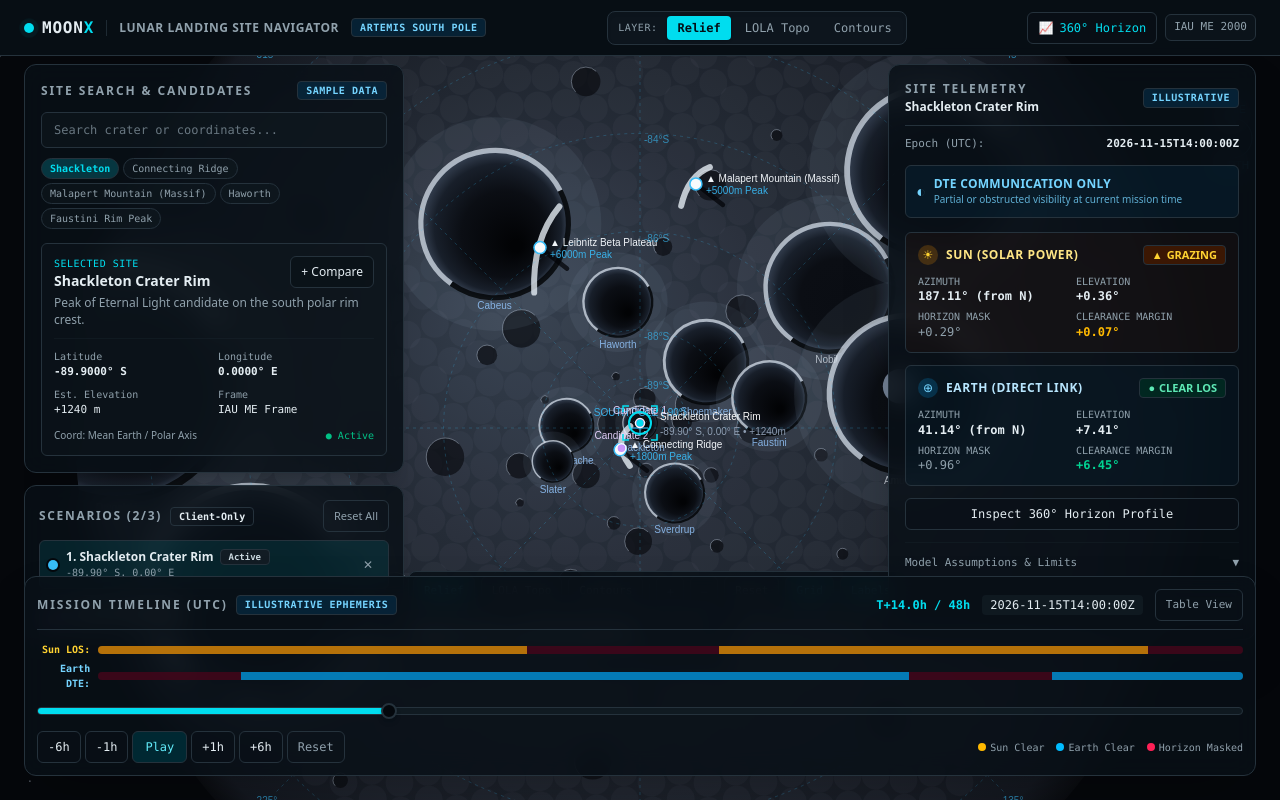
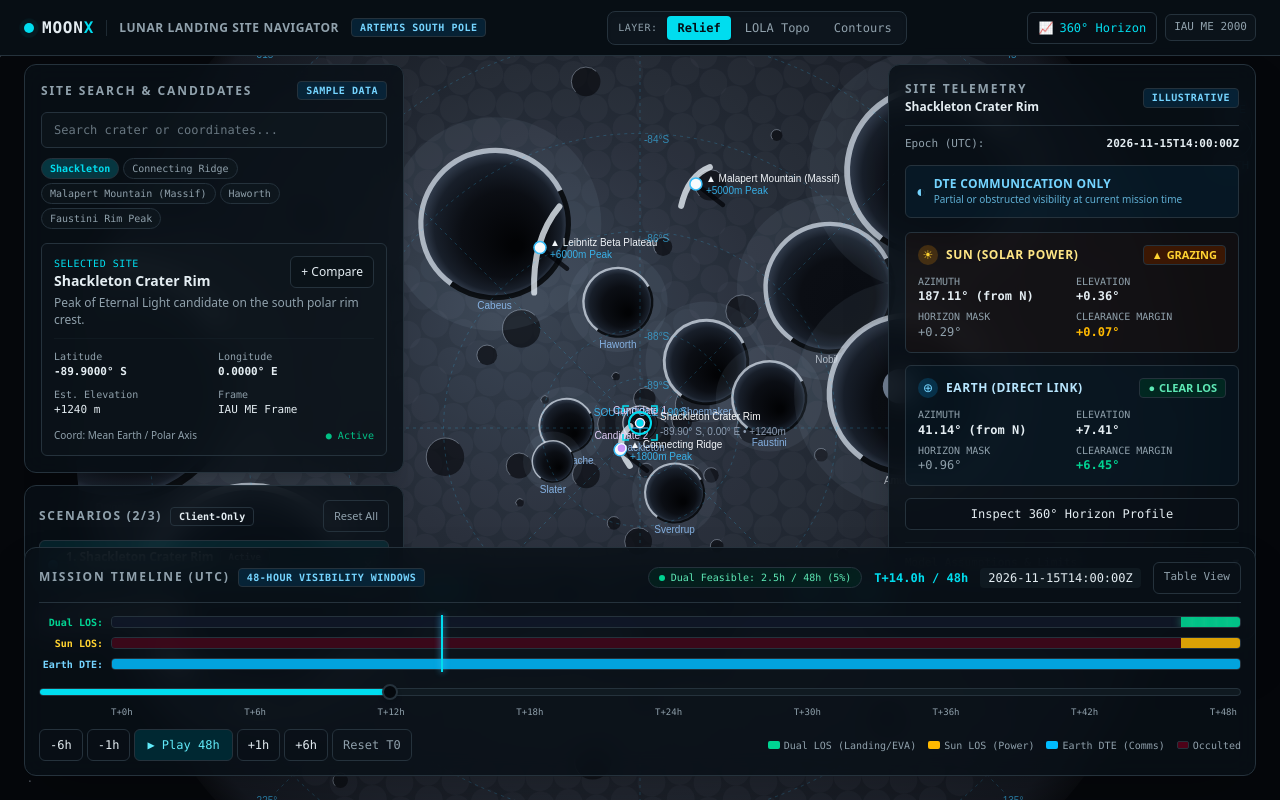
Before and after one commit to Mjay06/MoonX, a Next.js app: page / in a window 1280 px wide. Built offline with nearby package versions, Linux system fonts and the light colour scheme.

Commit message:
feat(timeline): add multi-track dynamic 48h visibility Gantt windows and time marker

```diff
--- a/src/components/mission-hud.tsx
+++ b/src/components/mission-hud.tsx
@@ -274,6 +274,7 @@ export function MissionHud() {
           durationHours={48}
           timeOffsetHours={timeOffsetHours}
           onTimeChange={setTimeOffsetHours}
+          selectedLocation={selectedLocation}
         />
       </div>
 
--- a/src/components/time-scrubber-panel.tsx
+++ b/src/components/time-scrubber-panel.tsx
@@ -1,15 +1,18 @@
 "use client";
 
-import React, { useState, useEffect } from "react";
+import React, { useState, useEffect, useMemo } from "react";
 import { Slider } from "@/components/ui/slider";
 import { Button } from "@/components/ui/button";
 import { Badge } from "@/components/ui/badge";
+import { LunarLocation } from "@/types/mission";
+import { calculateSampleTelemetry } from "@/lib/sample-telemetry";
 
 interface TimeScrubberPanelProps {
   baseTimeUtc: string; // ISO UTC string e.g. "2026-11-15T00:00:00Z"
   durationHours?: number;
   timeOffsetHours: number;
   onTimeChange: (offsetHours: number) => void;
+  selectedLocation?: LunarLocation | null;
 }
 
 export function TimeScrubberPanel({
@@ -17,6 +20,7 @@ export function TimeScrubberPanel({
   durationHours = 48,
   timeOffsetHours,
   onTimeChange,
+  selectedLocation,
 }: TimeScrubberPanelProps) {
   const [isPlaying, setIsPlaying] = useState(false);
   const [showTableView, setShowTableView] = useState(false);
@@ -33,7 +37,7 @@ export function TimeScrubberPanel({
       onTimeChange(
         timeOffsetHours >= durationHours ? 0 : Math.min(durationHours, timeOffsetHours + 0.5)
       );
-    }, 400);
+    }, 350);
     return () => clearInterval(interval);
   }, [isPlaying, timeOffsetHours, durationHours, onTimeChange]);
 
@@ -42,25 +46,93 @@ export function TimeScrubberPanel({
     onTimeChange(Math.max(0, Math.min(durationHours, timeOffsetHours + delta)));
   };
 
-  // Sample visibility windows across the 48-hour timeline for the illustrative track
-  // Solar: clear during [0-18h], [26-44h]
-  // Earth: clear during [6-34h], [40-48h]
-  const intervals = [
-    { startH: 0, endH: 6, sun: "CLEAR", earth: "BLOCKED", joint: "PARTIAL (Solar Only)" },
-    { startH: 6, endH: 12, sun: "CLEAR", earth: "CLEAR", joint: "FEASIBLE (Solar + DTE)" },
-    { startH: 12, endH: 18, sun: "CLEAR", earth: "CLEAR", joint: "FEASIBLE (Solar + DTE)" },
-    { startH: 18, endH: 24, sun: "BLOCKED", earth: "CLEAR", joint: "PARTIAL (DTE Only)" },
-    { startH: 24, endH: 30, sun: "GRAZING", earth: "CLEAR", joint: "MARGINAL" },
-    { startH: 30, endH: 36, sun: "CLEAR", earth: "BLOCKED", joint: "PARTIAL (Solar Only)" },
-    { startH: 36, endH: 42, sun: "CLEAR", earth: "CLEAR", joint: "FEASIBLE (Solar + DTE)" },
-    { startH: 42, endH: 48, sun: "BLOCKED", earth: "CLEAR", joint: "PARTIAL (DTE Only)" },
-  ];
+  // Dynamically compute the 48-hour visibility profile for the active location
+  const feasibilityProfile = useMemo(() => {
+    const stepSize = 0.5;
+    const stepsCount = Math.round(durationHours / stepSize);
+    const steps = [];
+    let feasibleHoursTotal = 0;
+    let solarHoursTotal = 0;
+    let earthHoursTotal = 0;
+
+    for (let i = 0; i < stepsCount; i++) {
+      const h = i * stepSize;
+      let isSunClear = false;
+      let isEarthClear = false;
+
+      if (selectedLocation) {
+        const telem = calculateSampleTelemetry(selectedLocation, baseTimeUtc, h);
+        isSunClear = telem.sun.visibility === "CLEAR";
+        isEarthClear = telem.earth.visibility === "CLEAR";
+      } else {
+        // Fallback default profile if no location is selected
+        isSunClear = (h >= 0 && h <= 18) || (h >= 26 && h <= 44);
+        isEarthClear = (h >= 6 && h <= 34) || (h >= 40 && h <= 48);
+      }
+
+      const isBothClear = isSunClear && isEarthClear;
+      if (isBothClear) feasibleHoursTotal += stepSize;
+      if (isSunClear) solarHoursTotal += stepSize;
+      if (isEarthClear) earthHoursTotal += stepSize;
+
+      steps.push({
+        hour: h,
+        isSunClear,
+        isEarthClear,
+        isBothClear,
+      });
+    }
+
+    return {
+      steps,
+      feasibleHoursTotal: Number(feasibleHoursTotal.toFixed(1)),
+      solarHoursTotal: Number(solarHoursTotal.toFixed(1)),
+      earthHoursTotal: Number(earthHoursTotal.toFixed(1)),
+      feasiblePct: Math.round((feasibleHoursTotal / durationHours) * 100),
+    };
+  }, [selectedLocation, baseTimeUtc, durationHours]);
+
+  // Generate 8 tabular intervals for the accessible table view
+  const intervals = useMemo(() => {
+    const list = [];
+    const intervalLen = 6;
+    for (let startH = 0; startH < durationHours; startH += intervalLen) {
+      const endH = startH + intervalLen;
+      const midH = startH + intervalLen / 2;
+      let sunStatus = "CLEAR";
+      let earthStatus = "CLEAR";
+
+      if (selectedLocation) {
+        const telem = calculateSampleTelemetry(selectedLocation, baseTimeUtc, midH);
+        sunStatus = telem.sun.visibility;
+        earthStatus = telem.earth.visibility;
+      } else {
+        sunStatus = (midH <= 18 || midH >= 26) ? "CLEAR" : "BLOCKED";
+        earthStatus = (midH >= 6 && midH <= 34) ? "CLEAR" : "BLOCKED";
+      }
+
+      const jointStatus =
+        sunStatus === "CLEAR" && earthStatus === "CLEAR"
+          ? "FEASIBLE (Solar + DTE)"
+          : sunStatus === "CLEAR"
+            ? "PARTIAL (Solar Only)"
+            : earthStatus === "CLEAR"
+              ? "PARTIAL (DTE Only)"
+              : "OCCULTED / BLOCKED";
+
+      list.push({ startH, endH, sun: sunStatus, earth: earthStatus, joint: jointStatus });
+    }
+    return list;
+  }, [selectedLocation, baseTimeUtc, durationHours]);
+
+  const scrubProgressPct = Math.min(100, Math.max(0, (timeOffsetHours / durationHours) * 100));
 
   return (
     <section
       aria-labelledby="time-scrubber-heading"
-      className="pointer-events-auto absolute bottom-4 left-4 right-4 z-20 rounded-xl border border-border/70 bg-card/85 p-3 shadow-2xl backdrop-blur-md sm:bottom-6 sm:left-6 sm:right-6"
+      className="pointer-events-auto absolute bottom-4 left-4 right-4 z-20 rounded-xl border border-border/70 bg-card/85 p-3.5 shadow-2xl backdrop-blur-md sm:bottom-6 sm:left-6 sm:right-6"
     >
+      {/* Header bar with UTC time, Elapsed Time, and View Toggle */}
       <div className="flex flex-wrap items-center justify-between gap-2 border-b border-border/40 pb-2">
         <div className="flex items-center gap-2">
           <h2
@@ -69,10 +141,16 @@ export function TimeScrubberPanel({
           >
             Mission Timeline (UTC)
           </h2>
-          <Badge variant="illustrative">Illustrative Ephemeris</Badge>
+          <Badge variant="illustrative">48-Hour Visibility Windows</Badge>
         </div>
 
         <div className="flex items-center gap-3">
+          {/* Dual Feasibility Summary Pill */}
+          <span className="hidden items-center gap-1.5 rounded-full border border-emerald-500/40 bg-emerald-950/50 px-2.5 py-0.5 font-mono text-[10px] text-emerald-300 md:inline-flex">
+            <span className="h-1.5 w-1.5 rounded-full bg-emerald-400 animate-pulse" />
+            <span>Dual Feasible: {feasibilityProfile.feasibleHoursTotal}h / {durationHours}h ({feasibilityProfile.feasiblePct}%)</span>
+          </span>
+
           {/* Mission Elapsed Time */}
           <span className="font-mono text-xs font-semibold text-primary">
             T+{timeOffsetHours.toFixed(1).padStart(4, "0")}h / {durationHours}h
@@ -94,33 +172,78 @@ export function TimeScrubberPanel({
 
       {!showTableView ? (
         <div className="mt-3">
-          {/* Multi-track visibility guide */}
-          <div className="relative mb-1.5 flex flex-col gap-1 text-[10px] font-mono">
-            {/* Solar track bar */}
+          {/* Multi-Track Visual Visibility Windows (Gantt-Style) */}
+          <div className="relative mb-2 flex flex-col gap-1.5 text-[10px] font-mono">
+            {/* Track 1: DUAL FEASIBLE WINDOW (Power + Comms Simultaneously) */}
             <div className="flex items-center gap-2">
-              <span className="w-14 text-amber-300 font-semibold text-right">Sun LOS:</span>
-              <div className="relative h-2 w-full rounded bg-secondary/60 overflow-hidden flex">
-                <div className="h-full bg-amber-500/70" style={{ width: "37.5%" }} title="Solar Clear: T+0h to T+18h" />
-                <div className="h-full bg-rose-950/70" style={{ width: "16.7%" }} title="Solar Blocked: T+18h to T+26h" />
-                <div className="h-full bg-amber-500/70" style={{ width: "37.5%" }} title="Solar Clear: T+26h to T+44h" />
-                <div className="h-full bg-rose-950/70" style={{ width: "8.3%" }} title="Solar Blocked: T+44h to T+48h" />
+              <span className="w-16 shrink-0 font-semibold text-emerald-400 text-right">
+                Dual LOS:
+              </span>
+              <div className="relative h-3 w-full rounded-sm bg-secondary/70 overflow-hidden flex border border-border/40">
+                {feasibilityProfile.steps.map((s, idx) => (
+                  <div
+                    key={`dual-${idx}`}
+                    style={{ width: `${100 / feasibilityProfile.steps.length}%` }}
+                    className={`h-full ${
+                      s.isBothClear
+                        ? "bg-emerald-400/90 shadow-[0_0_8px_rgba(52,211,153,0.5)]"
+                        : "bg-slate-900/60"
+                    }`}
+                    title={`T+${s.hour}h: ${s.isBothClear ? "Concurrent Power & DTE Feasible" : "No Dual Coverage"}`}
+                  />
+                ))}
               </div>
             </div>
 
-            {/* Earth track bar */}
+            {/* Track 2: SOLAR POWER WINDOW (Sun Line-of-Sight) */}
             <div className="flex items-center gap-2">
-              <span className="w-14 text-sky-300 font-semibold text-right">Earth DTE:</span>
-              <div className="relative h-2 w-full rounded bg-secondary/60 overflow-hidden flex">
-                <div className="h-full bg-rose-950/70" style={{ width: "12.5%" }} title="Earth Blocked: T+0h to T+6h" />
-                <div className="h-full bg-sky-500/70" style={{ width: "58.3%" }} title="Earth Clear: T+6h to T+34h" />
-                <div className="h-full bg-rose-950/70" style={{ width: "12.5%" }} title="Earth Blocked: T+34h to T+40h" />
-                <div className="h-full bg-sky-500/70" style={{ width: "16.7%" }} title="Earth Clear: T+40h to T+48h" />
+              <span className="w-16 shrink-0 font-semibold text-amber-300 text-right">
+                Sun LOS:
+              </span>
+              <div className="relative h-3 w-full rounded-sm bg-secondary/70 overflow-hidden flex border border-border/40">
+                {feasibilityProfile.steps.map((s, idx) => (
+                  <div
+                    key={`sun-${idx}`}
+                    style={{ width: `${100 / feasibilityProfile.steps.length}%` }}
+                    className={`h-full ${
+                      s.isSunClear ? "bg-amber-400/85" : "bg-rose-950/70"
+                    }`}
+                    title={`T+${s.hour}h: ${s.isSunClear ? "Solar Clear (Power Generation)" : "Solar Blocked by Crater Wall"}`}
+                  />
+                ))}
               </div>
             </div>
+
+            {/* Track 3: DIRECT-TO-EARTH LINK WINDOW (Earth Line-of-Sight) */}
+            <div className="flex items-center gap-2">
+              <span className="w-16 shrink-0 font-semibold text-sky-300 text-right">
+                Earth DTE:
+              </span>
+              <div className="relative h-3 w-full rounded-sm bg-secondary/70 overflow-hidden flex border border-border/40">
+                {feasibilityProfile.steps.map((s, idx) => (
+                  <div
+                    key={`earth-${idx}`}
+                    style={{ width: `${100 / feasibilityProfile.steps.length}%` }}
+                    className={`h-full ${
+                      s.isEarthClear ? "bg-sky-400/85" : "bg-rose-950/70"
+                    }`}
+                    title={`T+${s.hour}h: ${s.isEarthClear ? "Earth DTE Clear (Telemetry Link)" : "Earth Blocked by Terrain Rim"}`}
+                  />
+                ))}
+              </div>
+            </div>
+
+            {/* Current Scrubbed Time Marker Line spanning all 3 tracks */}
+            <div
+              className="pointer-events-none absolute top-0 bottom-0 w-[2px] bg-primary shadow-[0_0_6px_rgba(56,189,248,1)] z-10 transition-all duration-75"
+              style={{
+                left: `calc(4.5rem + (100% - 4.5rem) * ${scrubProgressPct / 100})`,
+              }}
+            />
           </div>
 
           {/* Time Scrubber Slider */}
-          <div className="relative mt-2">
+          <div className="relative mt-1">
             <Slider
               value={timeOffsetHours}
               min={0}
@@ -132,8 +255,22 @@ export function TimeScrubberPanel({
             />
           </div>
 
-          {/* Time Controls Bar */}
-          <div className="mt-2 flex flex-wrap items-center justify-between gap-2">
+          {/* Timeline Axis Hour Ticks */}
+          <div className="flex justify-between pl-18 pr-1 font-mono text-[9px] text-muted-foreground mt-0.5">
+            <span>T+0h</span>
+            <span>T+6h</span>
+            <span>T+12h</span>
+            <span>T+18h</span>
+            <span>T+24h</span>
+            <span>T+30h</span>
+            <span>T+36h</span>
+            <span>T+42h</span>
+            <span>T+48h</span>
+          </div>
+
+          {/* Time Controls Bar & Legend */}
+          <div className="mt-2.5 flex flex-wrap items-center justify-between gap-2">
+            {/* Step Controls */}
             <div className="flex items-center gap-1">
               <Button
                 variant="outline"
@@ -159,7 +296,7 @@ export function TimeScrubberPanel({
                 onClick={() => setIsPlaying(!isPlaying)}
                 className="h-7 px-3 font-mono text-xs"
               >
-                {isPlaying ? "Pause" : "Play"}
+                {isPlaying ? "⏸ Pause" : "▶ Play 48h"}
               </Button>
               <Button
                 variant="outline"
@@ -186,83 +323,102 @@ export function TimeScrubberPanel({
                   setIsPlaying(false);
                   onTimeChange(0);
                 }}
-                className="h-7 px-2 font-mono text-xs text-muted-foreground"
+                title="Reset scrubber to mission start (T+0)"
+                className="h-7 px-2 font-mono text-xs text-muted-foreground hover:text-foreground"
               >
-                Reset
+                Reset T0
               </Button>
             </div>
 
-            <div className="flex items-center gap-3 text-[10px] font-mono text-muted-foreground">
+            {/* Visual Legend */}
+            <div className="hidden flex-wrap items-center gap-3 font-mono text-[10px] text-muted-foreground sm:flex">
               <span className="flex items-center gap-1">
-                <span className="h-2 w-2 rounded-full bg-amber-400 inline-block" /> Sun Clear
+                <span className="h-2 w-3 rounded-xs bg-emerald-400" />
+                <span>Dual LOS (Landing/EVA)</span>
               </span>
               <span className="flex items-center gap-1">
-                <span className="h-2 w-2 rounded-full bg-sky-400 inline-block" /> Earth Clear
+                <span className="h-2 w-3 rounded-xs bg-amber-400" />
+                <span>Sun LOS (Power)</span>
               </span>
               <span className="flex items-center gap-1">
-                <span className="h-2 w-2 rounded-full bg-rose-500 inline-block" /> Horizon Masked
+                <span className="h-2 w-3 rounded-xs bg-sky-400" />
+                <span>Earth DTE (Comms)</span>
+              </span>
+              <span className="flex items-center gap-1">
+                <span className="h-2 w-3 rounded-xs bg-rose-950 border border-rose-800" />
+                <span>Occulted</span>
               </span>
             </div>
           </div>
         </div>
       ) : (
-        /* Accessible Tabular Alternative */
-        <div className="mt-3 max-h-44 overflow-y-auto rounded border border-border/60">
-          <table className="w-full text-left font-mono text-xs" aria-label="Timeline visibility windows table">
-            <thead className="bg-secondary/70 text-[10px] text-muted-foreground uppercase sticky top-0">
-              <tr>
-                <th className="p-1.5 pl-2.5">Interval</th>
-                <th className="p-1.5">Sun Visibility</th>
-                <th className="p-1.5">Earth DTE</th>
-                <th className="p-1.5">Joint State</th>
-                <th className="p-1.5 pr-2.5 text-right">Action</th>
+        /* Accessible Tabular View of Intervals */
+        <div className="mt-3 max-h-56 overflow-y-auto rounded border border-border/60 bg-secondary/20 p-2 font-mono text-xs">
+          <table className="w-full text-left" aria-label="Tabular visibility timeline">
+            <thead>
+              <tr className="border-b border-border/40 text-[10px] uppercase text-muted-foreground">
+                <th className="py-1">Mission Interval</th>
+                <th className="py-1">Sun LOS</th>
+                <th className="py-1">Earth DTE</th>
+                <th className="py-1">Feasibility Classification</th>
+                <th className="py-1 text-right">Action</th>
               </tr>
             </thead>
-            <tbody className="divide-y divide-border/30 bg-card/60">
-              {intervals.map((row) => (
+            <tbody>
+              {intervals.map((item, idx) => (
                 <tr
-                  key={row.startH}
-                  className={
-                    timeOffsetHours >= row.startH && timeOffsetHours < row.endH
-                      ? "bg-primary/15 font-semibold text-foreground"
-                      : "text-muted-foreground hover:bg-secondary/30"
-                  }
+                  key={idx}
+                  className="border-b border-border/20 text-xs hover:bg-secondary/40 transition-colors"
                 >
-                  <td className="p-1.5 pl-2.5">
-                    T+{row.startH}h to T+{row.endH}h
+                  <td className="py-1.5 font-semibold text-foreground">
+                    T+{item.startH.toString().padStart(2, "0")}h – T+{item.endH.toString().padStart(2, "0")}h
                   </td>
-                  <td className="p-1.5">
-                    <span className={row.sun === "CLEAR" ? "text-amber-400" : "text-rose-400"}>
-                      {row.sun}
+                  <td className="py-1.5">
+                    <span
+                      className={`rounded px-1.5 py-0.5 text-[10px] ${
+                        item.sun === "CLEAR"
+                          ? "bg-amber-950/60 text-amber-300 border border-amber-600/40"
+                          : "bg-rose-950/60 text-rose-300 border border-rose-800/40"
+                      }`}
+                    >
+                      {item.sun}
                     </span>
                   </td>
-                  <td className="p-1.5">
-                    <span className={row.earth === "CLEAR" ? "text-sky-400" : "text-rose-400"}>
-                      {row.earth}
+                  <td className="py-1.5">
+                    <span
+                      className={`rounded px-1.5 py-0.5 text-[10px] ${
+                        item.earth === "CLEAR"
+                          ? "bg-sky-950/60 text-sky-300 border border-sky-600/40"
+                          : "bg-rose-950/60 text-rose-300 border border-rose-800/40"
+                      }`}
+                    >
+                      {item.earth}
                     </span>
                   </td>
-                  <td className="p-1.5">
+                  <td className="py-1.5">
                     <span
                       className={
-                        row.joint.startsWith("FEASIBLE")
-                          ? "text-emerald-400"
-                          : row.joint.startsWith("PARTIAL")
-                            ? "text-sky-400"
-                            : "text-amber-400"
+                        item.joint.startsWith("FEASIBLE")
+                          ? "font-semibold text-emerald-300"
+                          : item.joint.startsWith("PARTIAL")
+                            ? "text-sky-300"
+                            : "text-muted-foreground"
                       }
                     >
-                      {row.joint}
+                      {item.joint}
                     </span>
                   </td>
-                  <td className="p-1.5 pr-2.5 text-right">
-                    <Button
-                      variant="ghost"
-                      size="sm"
-                      onClick={() => onTimeChange(row.startH)}
-                      className="h-5 px-1.5 text-[10px]"
+                  <td className="py-1.5 text-right">
+                    <button
+                      type="button"
+                      onClick={() => {
+                        onTimeChange(item.startH);
+                        setShowTableView(false);
+                      }}
+                      className="rounded bg-secondary/80 px-2 py-0.5 text-[10px] hover:bg-primary hover:text-primary-foreground transition-colors"
                     >
-                      Jump
-                    </Button>
+                      Jump to T+{item.startH}h
+                    </button>
                   </td>
                 </tr>
               ))}
```
